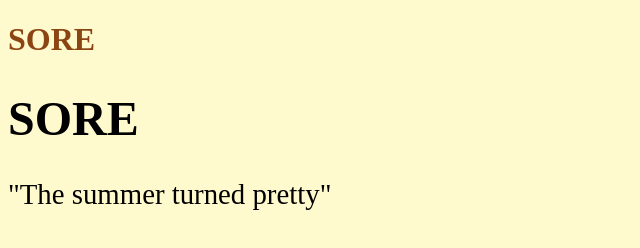
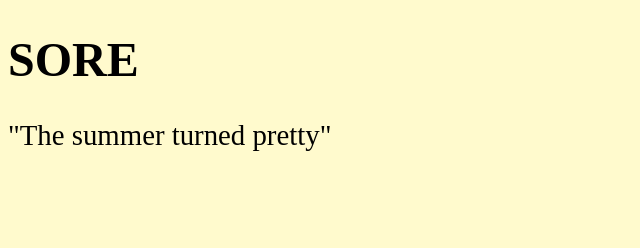
Before and after one commit to tweiny/tweiny.github.io, a plain HTML site: page index.html in a window 1280 px wide. Shown: the whole page, without its empty margins (0-640 px from the left). Drawn offline with Linux system fonts and the light colour scheme.

Commit message:
Update index.html

```diff
--- a/index.html
+++ b/index.html
@@ -4,8 +4,7 @@
 <title>Page Title</title>
 </head>
 <body style="background-color:lemonchiffon;">
-<h1 style="color:saddlebrown;">SORE</h1>
-<h1 style="font-size:300%;">SORE</h1>
+<h1 style="font-size:300%;"style="color:saddlebrown;">SORE</h1>
 <p style="font-size:180%;">"The summer turned pretty"</p>
 </body>
 </html>
```
